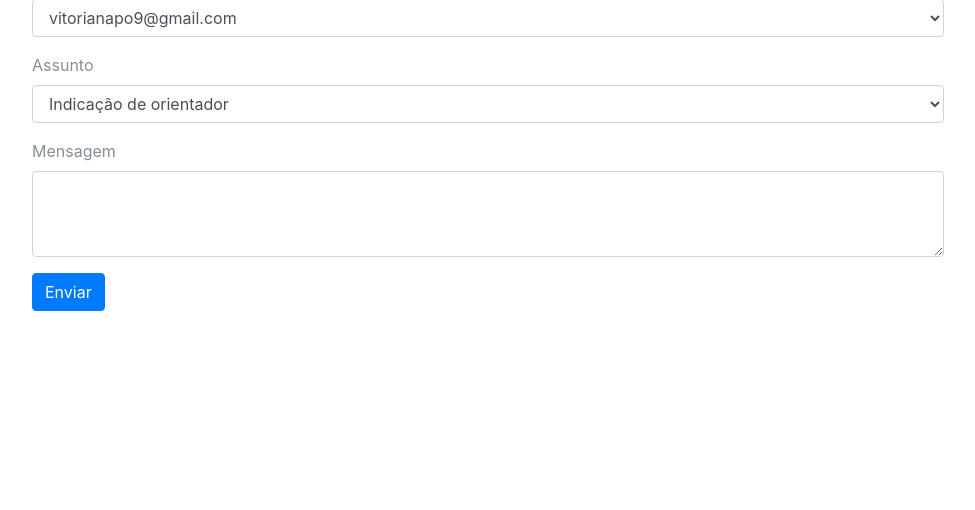
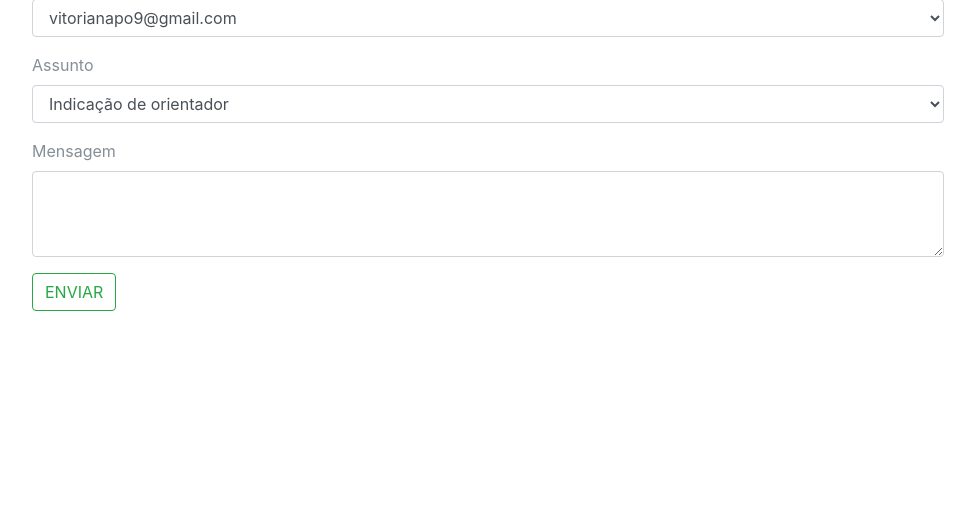
Before and after one commit to vitoriabelmiro05/sise-certo, a PHP site: page /painel.php in a window 1280 px wide. Shown: the part 2535-3045 px from the top of the page, without its empty margins (288-1263 px from the left). Run offline with PHP 8.4, Linux system fonts and the light colour scheme; the visitor is signed in with stand-in values (Sample User, id 1); data that the repository does not hold is empty; some web fonts are replaced.

Commit message:
button email

```diff
--- a/painel.php
+++ b/painel.php
@@ -261,9 +261,10 @@ $con3= mysqli_query($conn, $consultaeS);
     <label for="exampleFormControlTextarea1">Mensagem</label>
     <textarea class="form-control" id="exampleFormControlTextarea1" rows="3" name="message"></textarea>
   </div>
-     <a href="email.php"><button type="submit" class="btn btn-primary">
+  <a href="email.php"><button type="button" class="btn btn-outline-success">ENVIAR</button></a>
+     <!-- <a href="email.php"><button type="submit" class="btn btn-primary">
      Enviar
-     </button> </a>
+     </button> </a> -->
 </form>
 
 
```
